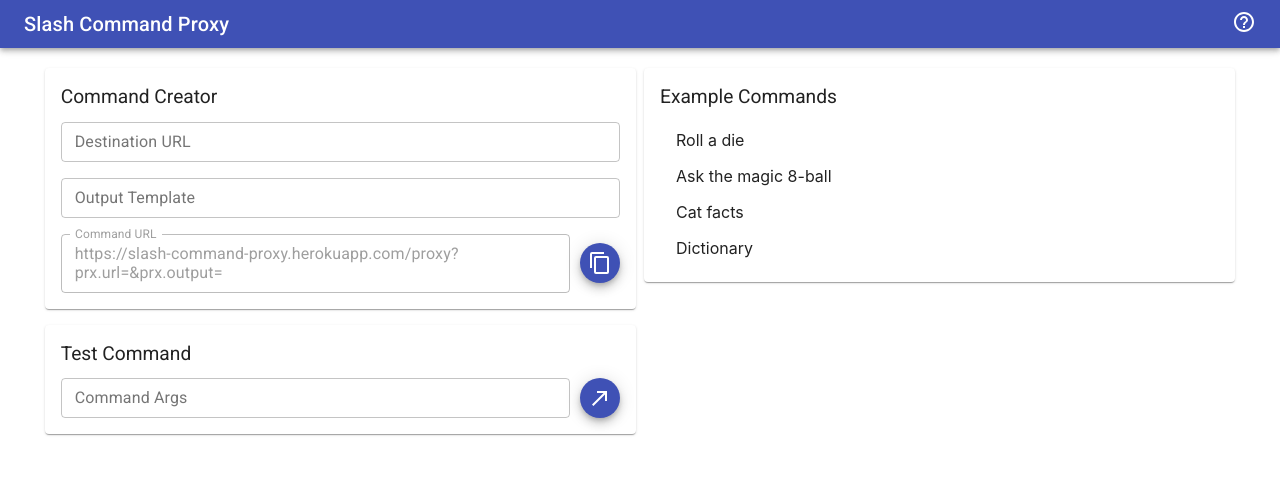
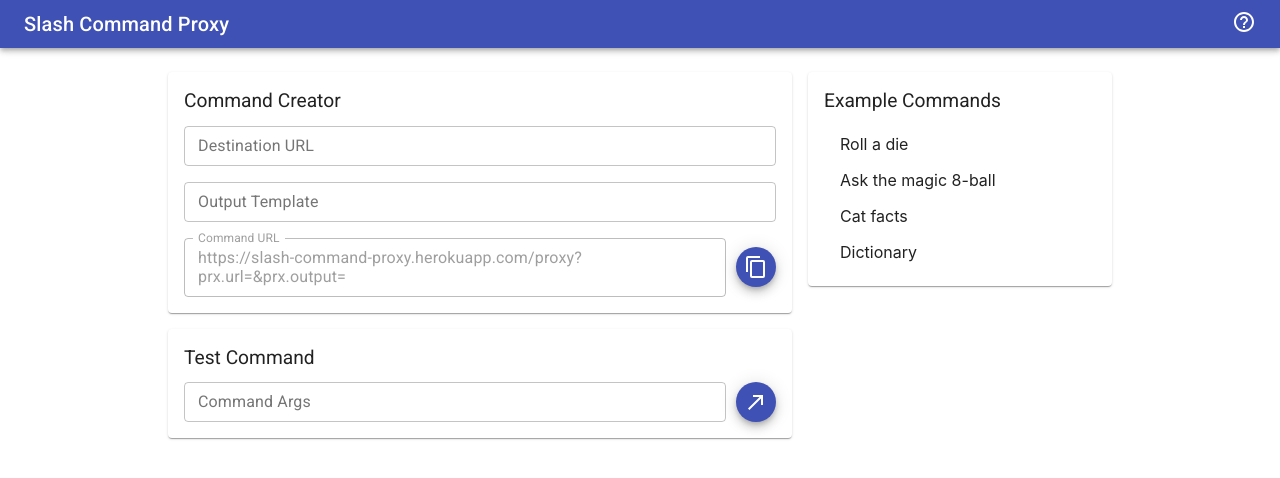
Before and after one commit to Vampiro/slash-command-proxy, a React (Create React App) app in the folder client/: page / in a window 1280 px wide. Shown: the top 478 px of the page. Built offline with nearby package versions, Linux system fonts and the light colour scheme.

Commit message:
Making better use of mui grid system to display page content.

```diff
--- a/client/src/App.scss
+++ b/client/src/App.scss
@@ -11,10 +11,6 @@
       color: white;
       text-decoration: none;
     }
-  }
-
-  .main-content {
-    margin-top: 20px;
   }
 
   .MuiCardHeader-root {
--- a/client/src/App.tsx
+++ b/client/src/App.tsx
@@ -20,7 +20,6 @@ function App() {
             </Link>
           </Toolbar>
         </AppBar>
-        <div className="main-content">
         <Route exact path="/">
           <CommandCreatorPage></CommandCreatorPage>
         </Route>
@@ -28,7 +27,6 @@ function App() {
           <UserDocsPage></UserDocsPage>
         </Route>
       </div>
-      </div>
     </Router>
   );
 }
--- a/client/src/pages/CommandCreatorPage.scss
+++ b/client/src/pages/CommandCreatorPage.scss
@@ -1,19 +1,12 @@
 .CommandCreatorPage {
-  display: flex;
-  justify-content: center;
-  margin-bottom: 16px;
+  padding-bottom: 16px;
+  padding-top: 16px;
 
   .command-test-wrapper {
     margin-top: 16px;
   }
 
-  .left-col {
-    margin-right: 4px;
-    width: 48%;
-  }
-
-  .right-col {
-    margin-left: 4px;
-    width: 48%;
+  .col {
+    padding: 8px;
   }
 }
--- a/client/src/pages/CommandCreatorPage.tsx
+++ b/client/src/pages/CommandCreatorPage.tsx
@@ -1,4 +1,4 @@
-import { Card, CardContent, CardHeader, Container } from "@material-ui/core";
+import { Card, CardContent, CardHeader, Grid } from "@material-ui/core";
 import React, { useEffect, useState } from "react";
 import CommandCreator from "../components/CommandCreator";
 import CommandTest from "../components/CommandTest";
@@ -37,9 +37,8 @@ function CommandCreatorPage() {
   };
 
   return (
-    <Container maxWidth="xl">
-      <div className="CommandCreatorPage">
-        <div className="left-col">
+    <Grid className="CommandCreatorPage" container justify="center">
+      <Grid className="col" item xs={12} sm={9} md={7} lg={6}>
         <Card>
           <CardHeader title="Command Creator" />
           <CardContent>
@@ -64,17 +63,16 @@ function CommandCreatorPage() {
             </CardContent>
           </Card>
         </div>
-        </div>
-        <div className="right-col">
+      </Grid>
+      <Grid className="col" item xs={12} sm={3} md={4} lg={3}>
         <Card>
           <CardHeader title="Example Commands" />
           <CardContent>
             <ExampleList onExampleSelect={handleExampleSelect}></ExampleList>
           </CardContent>
         </Card>
-        </div>
-      </div>
-    </Container>
+      </Grid>
+    </Grid>
   );
 }
 
--- a/client/src/pages/UserDocsPage.scss
+++ b/client/src/pages/UserDocsPage.scss
@@ -1,6 +1,5 @@
-.UserDocs {
-  justify-content: center;
-  margin-bottom: 36px;
+.UserDocsPage {
+  padding: 16px;
 
   th {
     text-align: left;
--- a/client/src/pages/UserDocsPage.tsx
+++ b/client/src/pages/UserDocsPage.tsx
@@ -47,8 +47,8 @@ function UserDocsPage() {
   }, []);
 
   return (
-    <Grid className="UserDocs" container>
-      <Grid item xs={11} md={10} lg={8} xl={6}>
+    <Grid className="UserDocsPage" container justify="center">
+      <Grid item xs={12} md={11} lg={7}>
         <div
           className="markdown-body"
           dangerouslySetInnerHTML={{ __html: docHtml }}
```
Lines whose indentation alone changed are shown as unchanged.
